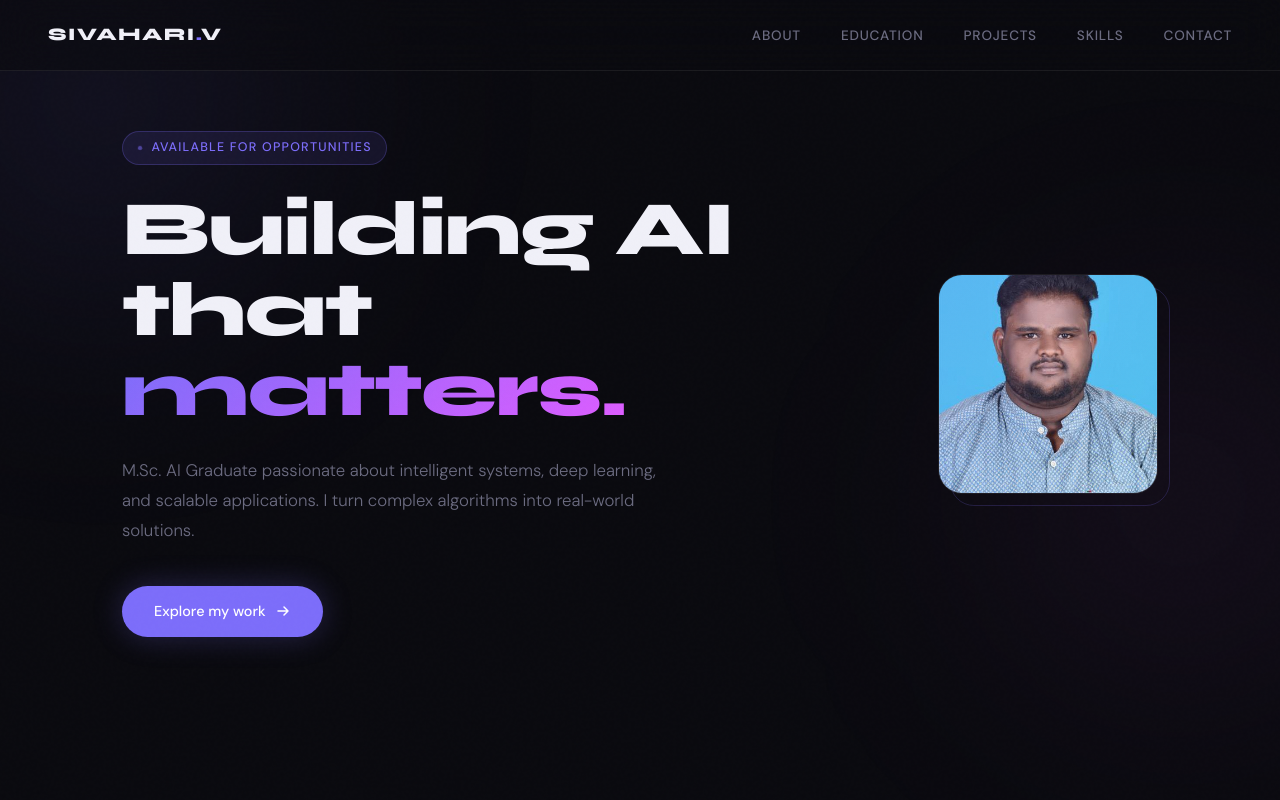
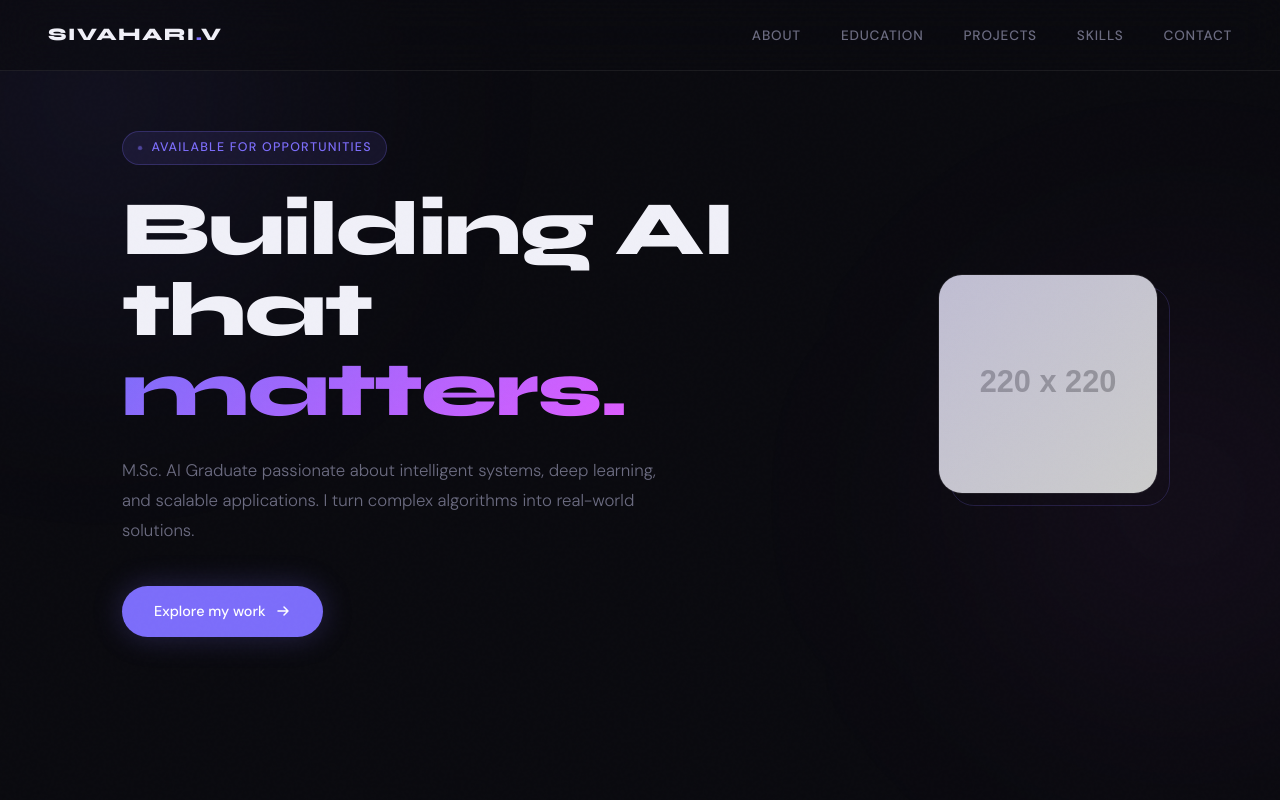
Before and after one commit to sivavisu007/Portfolio, a plain HTML site: page index.html in a window 1280 px wide. Shown: the top 800 px of the page. Drawn offline with nearby package versions, Linux system fonts and the light colour scheme; placeholder pictures from the web are drawn by us.

```diff
--- a/index.html
+++ b/index.html
@@ -48,7 +48,7 @@
                     </div>
                     <div class="hero-avatar-wrap">
                         <div class="hero-avatar">
-                            <img src="IMG_1321.JPEG" alt="Sivahari V">
+                            <img src="https://placehold.co/220x220/1a1a2e/7c6dfa?text=SV" alt="Sivahari V">
                         </div>
                         <div class="hero-avatar-deco"></div>
                     </div>
```
